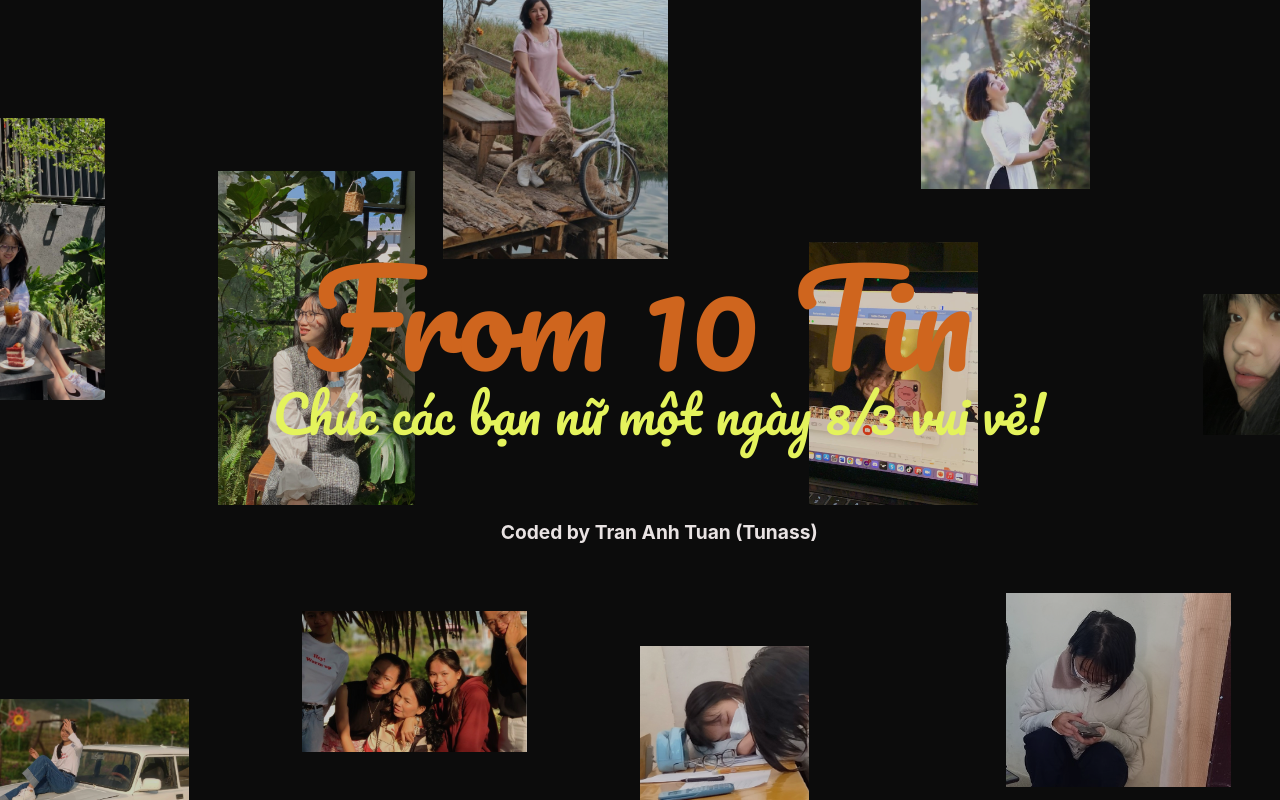
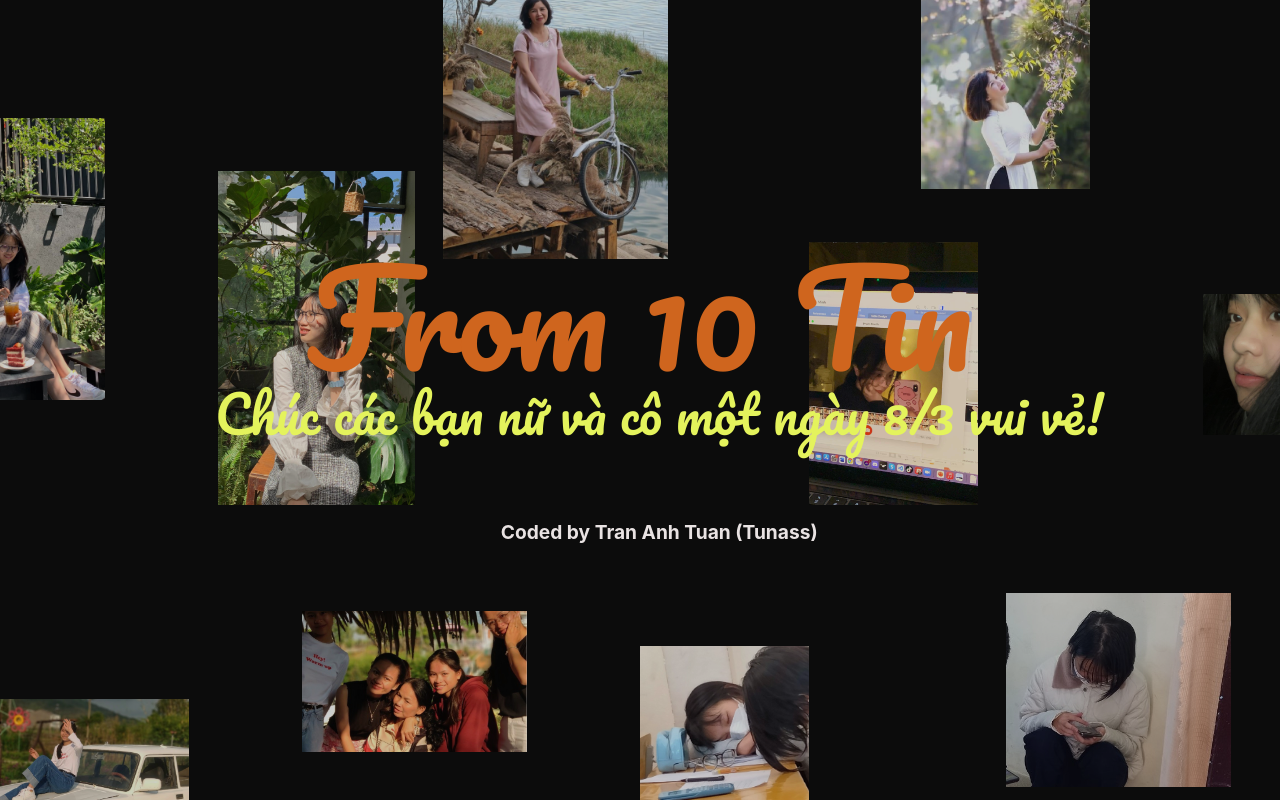
Before and after one commit to Tunasss/8thang3, a plain HTML site: page index.html in a window 1280 px wide. Drawn offline with Linux system fonts and the light colour scheme; a web font is replaced by a local one.

Commit message:
Update index.html

```diff
--- a/index.html
+++ b/index.html
@@ -39,7 +39,7 @@ supportsCssVars() || alert("Please view this demo in a modern browser that suppo
 					<span>From 10 Tin</span>
 				</h2>
 				<h2 class="content__title no-select">
-					<span class="content__title-sub">Chúc các bạn nữ một ngày 8/3 vui vẻ!</span>
+					<span class="content__title-sub">Chúc các bạn nữ và cô một ngày 8/3 vui vẻ!</span>
 				<h2>
 					<pre></pre>
 				</h2>
```
